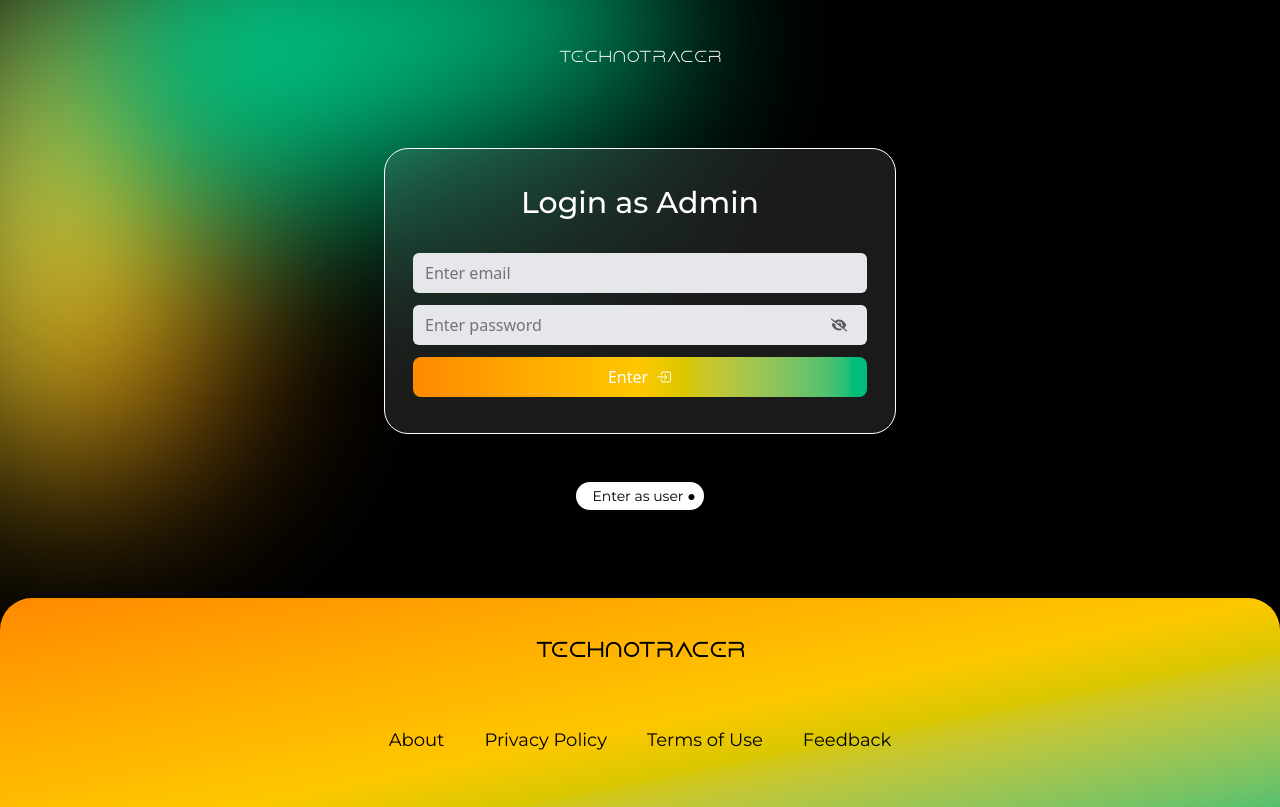
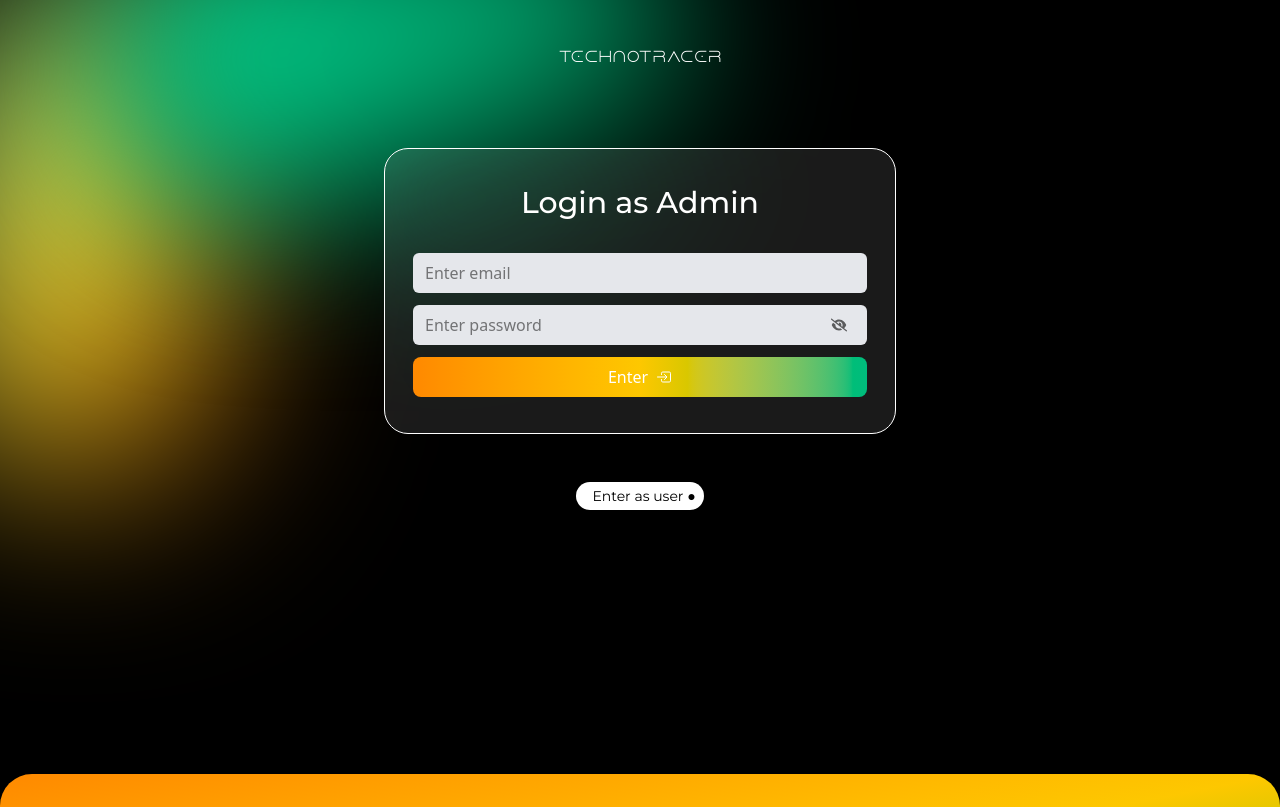
Before and after one commit to isudiptodas/TechnoTracer, a React (Vite) app in the folder frontend/: page /admin/auth in a window 1280 px wide. Shown: the top 807 px of the page. Built offline with nearby package versions, Linux system fonts and the light colour scheme; what tailwindcss-motion would draw is missing.

Commit message:
added spacing in admin auth

```diff
--- a/frontend/src/pages/admin/AdminAuth.jsx
+++ b/frontend/src/pages/admin/AdminAuth.jsx
@@ -55,6 +55,8 @@ function AdminAuth() {
                     <Link to='/auth' className="w-auto active:scale-95 duration-150 ease-in-out text-center pl-4 pr-2 py-1 text-[12px] md:text-sm rounded-full font-Montserrat bg-white text-black flex justify-center items-center gap-2 duration-200 ease-in-out">Enter as user ●</Link>
                 </div>
 
+                <div className="w-full h-44"></div>
+
                 <Footer/>
 
             </div>
```
